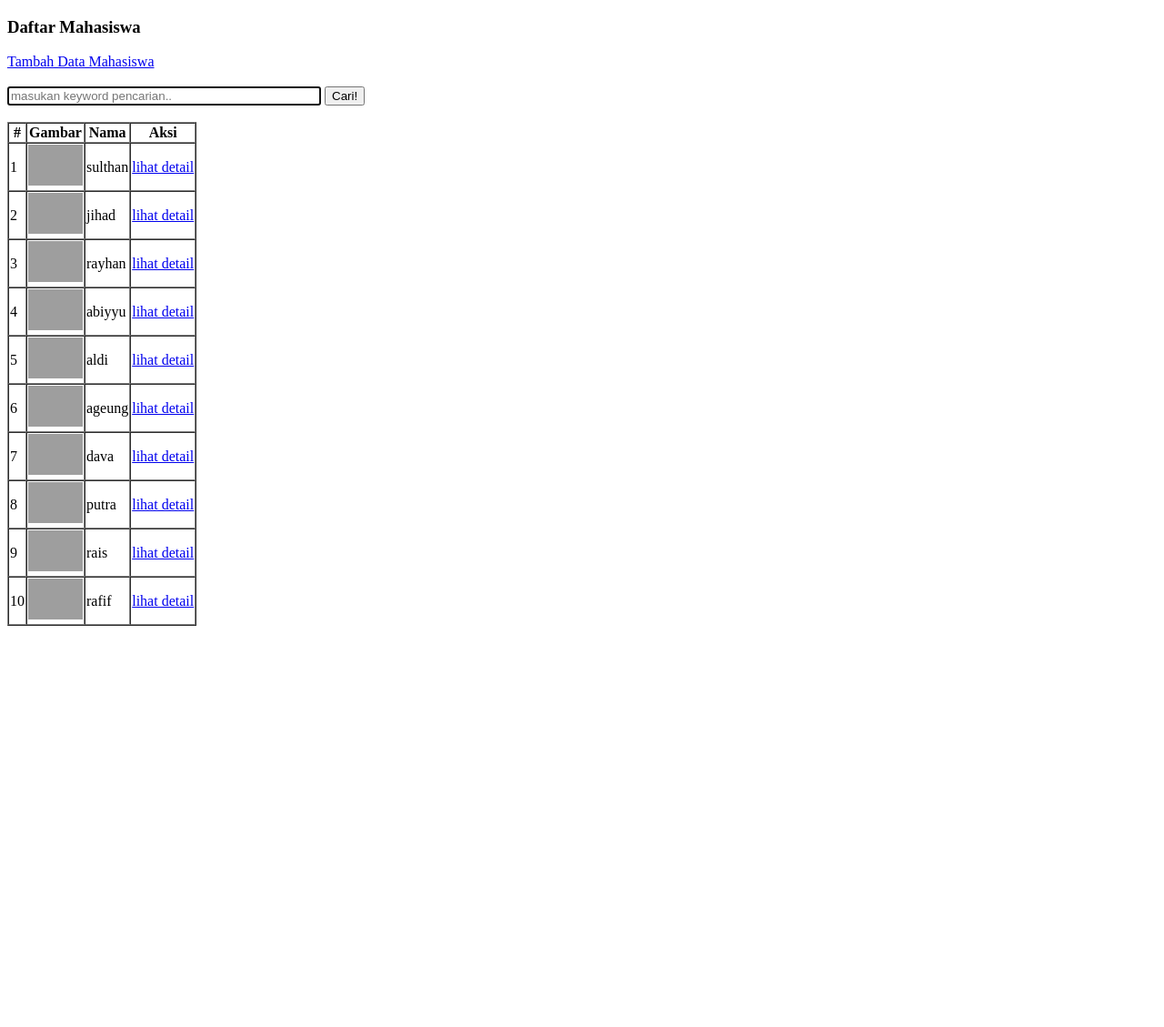
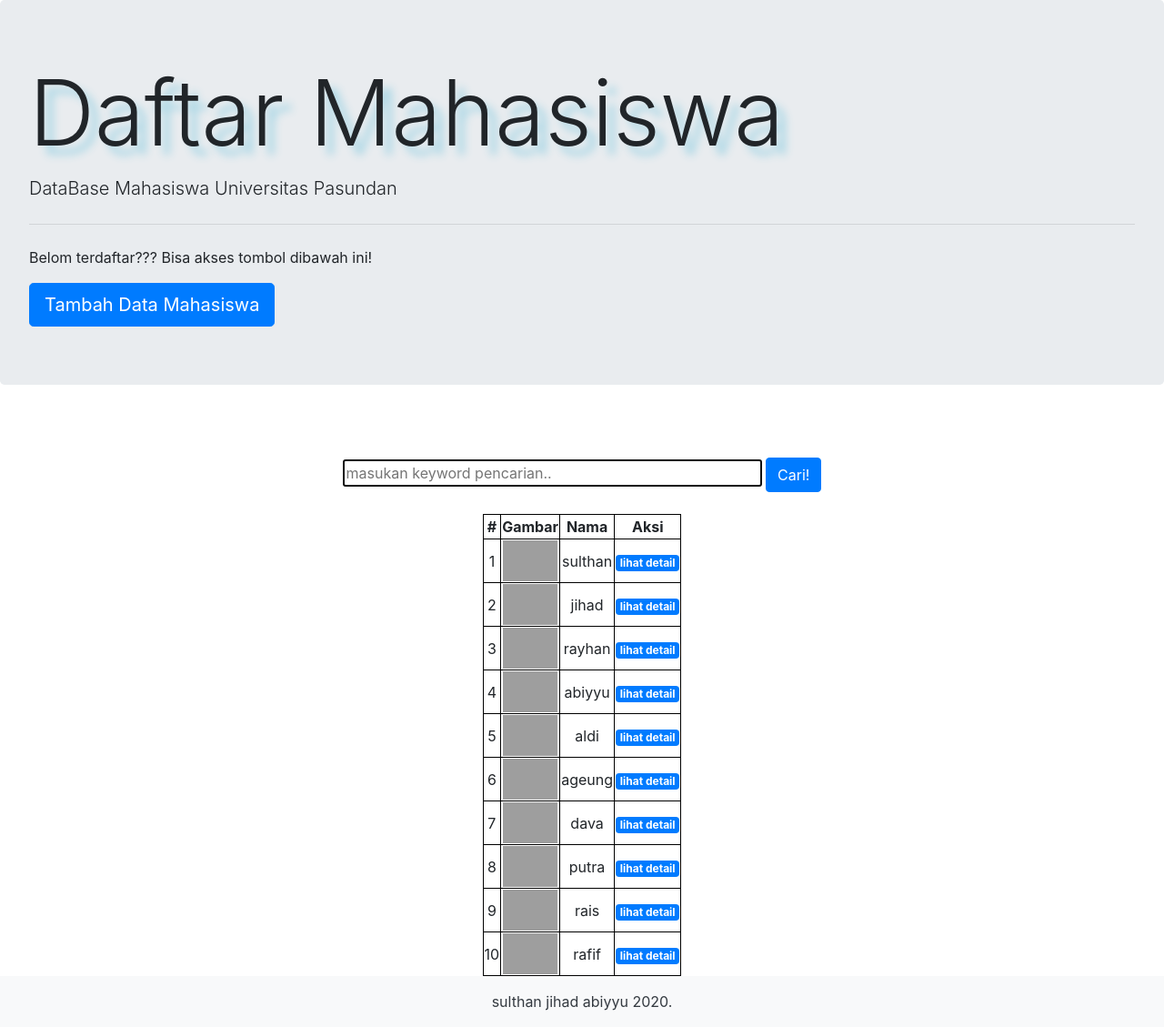
Before and after one commit to sulthanjihad/pw2020_193040048, a PHP site: page / in a window 1280 px wide. Shown: the whole page at 91% size. Before the commit the page ends 688 px from the top, so only its background shows below. Run offline with PHP 8.4, Linux system fonts and the light colour scheme; data comes from the database, SQL or seed files in the repository; grey boxes are pictures that could not be loaded.

Commit message:
tambahan style

```diff
--- /dev/null
+++ b/kuliah/pertemuan11/css/style.css
@@ -0,0 +1,28 @@
+html {
+  scroll-behavior: smooth;
+}
+
+.body {
+  color: white;
+
+}
+
+.jumbotron {}
+
+.jumbotron h1 {
+  font-size: 100px;
+  text-shadow: 10px 10px 10px lightblue;
+}
+
+.container {
+  text-align: center;
+}
+
+
+
+
+.container table {
+  margin: auto;
+  text-align: center;
+  border: 1px black;
+}
--- a/kuliah/pertemuan11/index.php
+++ b/kuliah/pertemuan11/index.php
@@ -17,22 +17,31 @@ if (isset($_POST['cari'])) {
   <meta charset="UTF-8">
   <meta name="viewport" content="width=device-width, initial-scale=1.0">
   <title>Daftar Mahasiswa</title>
+
+  <link rel="stylesheet" href="https://stackpath.bootstrapcdn.com/bootstrap/4.4.1/css/bootstrap.min.css" integrity="sha384-Vkoo8x4CGsO3+Hhxv8T/Q5PaXtkKtu6ug5TOeNV6gBiFeWPGFN9MuhOf23Q9Ifjh" crossorigin="anonymous">
+
+  <link rel="stylesheet" href="css/style.css">
 </head>
 
 <body>
+  <div class="jumbotron ">
+    <h1 class="display-4">Daftar Mahasiswa</h1>
+    <p class="lead">DataBase Mahasiswa Universitas Pasundan</p>
+    <hr class="my-4">
+    <p>Belom terdaftar??? Bisa akses tombol dibawah ini!</p>
+    <a href="tambah.php" class="btn btn-primary btn-lg" role="button">Tambah Data Mahasiswa</a>
+  </div>
 
-  <h3>Daftar Mahasiswa</h3>
-
-  <a href="tambah.php">Tambah Data Mahasiswa</a>
+  <div class="container">
     <br><br>
     <form action="" method="POST">
       <input type="text" name="keyword" size="40" placeholder="masukan keyword pencarian.." autocomplete="off" autofocus>
-    <button type="submit" name="cari">Cari!</button>
+      <button type="submit" name="cari" class="btn btn-primary">Cari!</button>
     </form>
     <br>
 
 
-  <table border="1" callpadding="10" cellspacing="0">
+    <table border="1">
       <tr>
         <th>#</th>
         <th>Gambar</th>
@@ -55,12 +64,21 @@ if (isset($_POST['cari'])) {
           <td><img src="img/<?= $m['gambar']; ?>" width="60"></td>
           <td><?= $m['nama']; ?></td>
           <td>
-          <a href="detail.php?id=<?= $m['id']; ?>">lihat detail</a>
+            <a href="detail.php?id=<?= $m['id']; ?>" class="badge badge-primary">lihat detail</a>
           </td>
         </tr>
       <?php endforeach; ?>
 
     </table>
+  </div>
+  <footer class=" text-dark bg-light footer">
+    <div class="container">
+      <div class="row pt-3">
+        <div class="col text-center">
+          <p>sulthan jihad abiyyu 2020.</p>
+        </div>
+      </div>
+    </div>
 </body>
 
 </html>
```
Also changed, not shown: kuliah/pertemuan11/detail.php (+25 -10 lines). Lines whose indentation alone changed are shown as unchanged.
